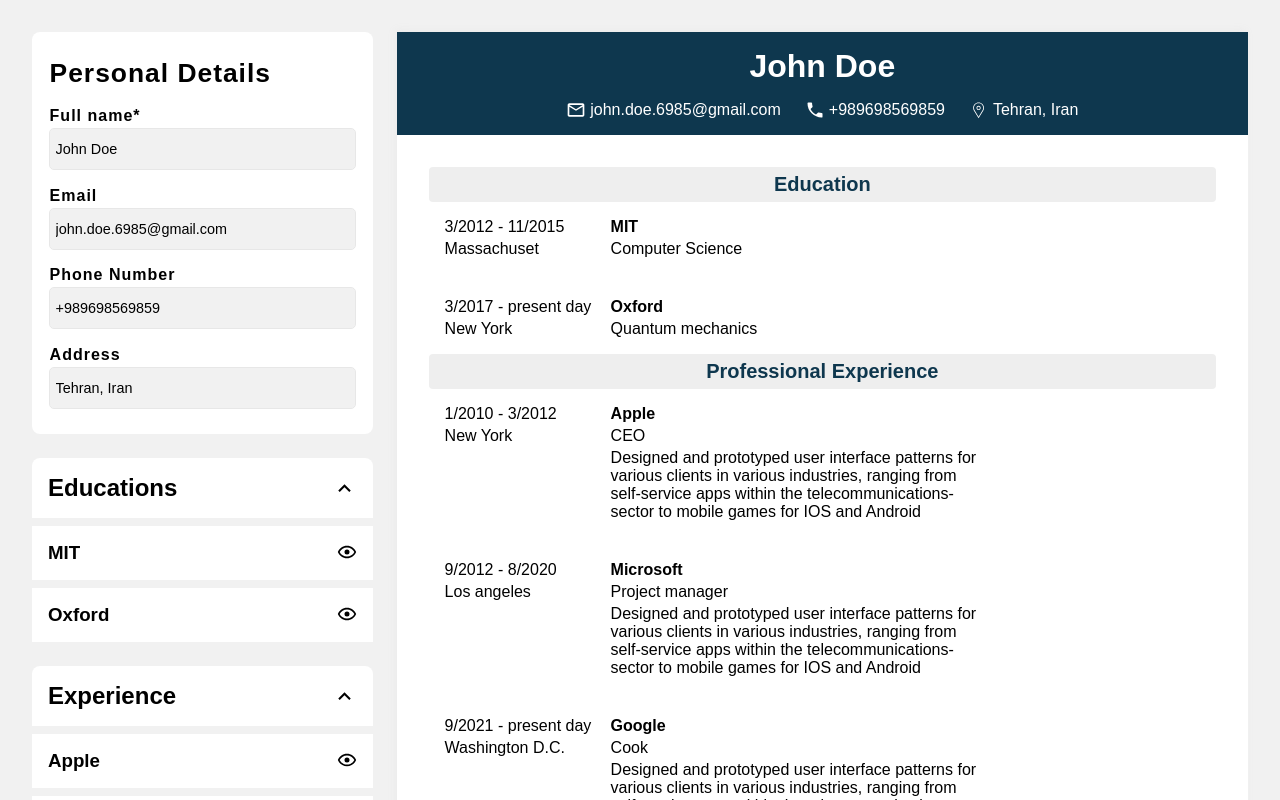
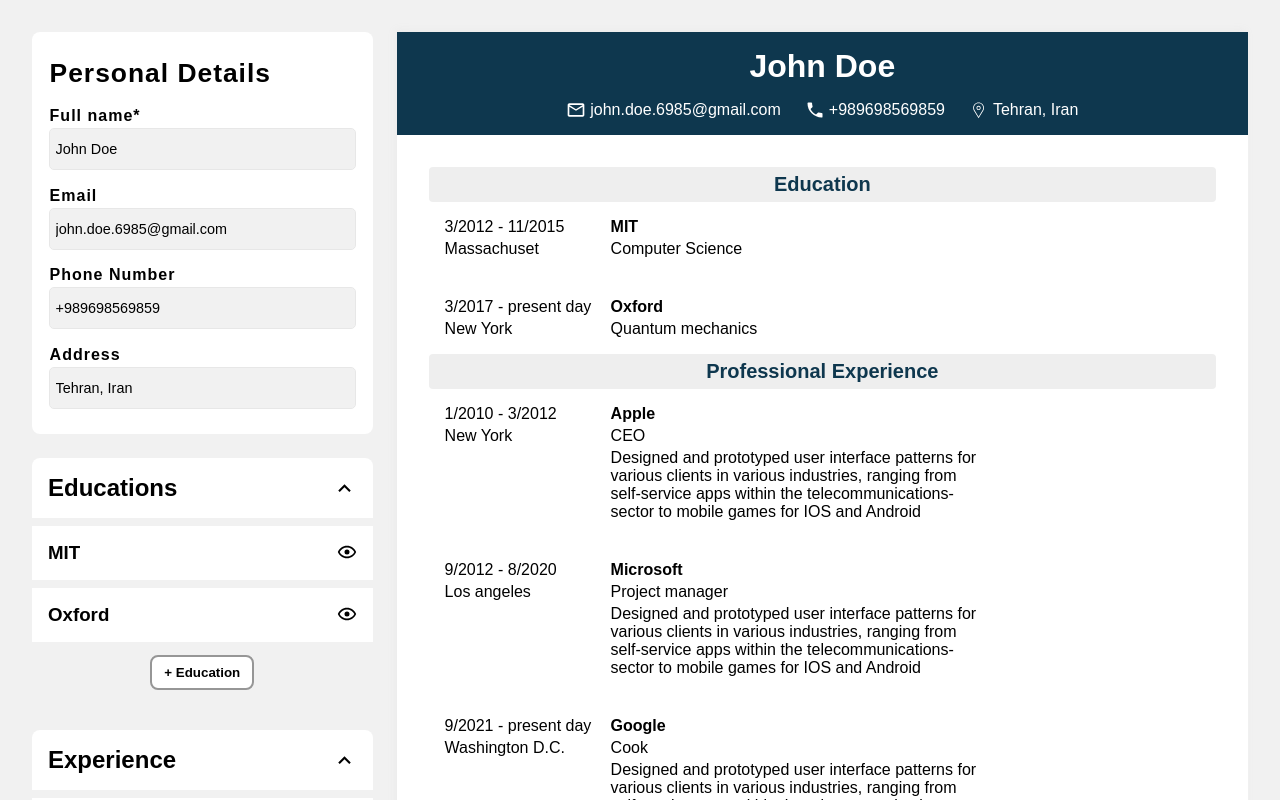
Before and after one commit to itsEmadK/odin-cv, a React (Vite) app: page / in a window 1280 px wide. Shown: the top 800 px of the page. Built offline with nearby package versions, Linux system fonts and the light colour scheme.

Commit message:
Use education form in education section

```diff
--- a/src/App.css
+++ b/src/App.css
@@ -57,3 +57,19 @@ aside form {
 .jobs-header button.collapse {
   transform: rotate(180deg);
 }
+
+section.educations {
+  text-align: center;
+  margin-bottom: 1em;
+}
+
+button.add-edu {
+  appearance: none;
+  background-color: white;
+  padding: 8px 12px;
+  border: 2px solid rgb(150, 150, 150);
+  border-radius: 8px;
+  font-weight: bold;
+  cursor: pointer;
+  margin-top: 1em;
+}
--- a/src/App.jsx
+++ b/src/App.jsx
@@ -5,6 +5,7 @@ import { useState } from 'react';
 import PersonalDetailsForm from './components/PersonalDetailsForm.jsx';
 import EducationList from './components/Educations.jsx';
 import JobsList from './components/Jobs.jsx';
+import EducationForm from './components/EducationForm.jsx';
 
 function App() {
   const [person, setPerson] = useState(personData);
@@ -16,13 +17,18 @@ function App() {
   const [hiddenJobIDs, setHiddenJobIDs] = useState([]);
   const [isJobsExpanded, setIsJobsExpanded] = useState(true);
 
+  const [isEditingEdu, setIsEditingEdu] = useState(false);
+  const [editingEduID, setEditingEduID] = useState(null);
+
   function handlePersonInfoChange(newPerson) {
     setPerson(newPerson);
   }
 
   function handleEducationVisibilityToggle(id) {
     if (hiddenEducationIDs.includes(id)) {
-      setHiddenEducationIDs(hiddenEducationIDs.filter((educationID) => educationID !== id));
+      setHiddenEducationIDs(
+        hiddenEducationIDs.filter((educationID) => educationID !== id)
+      );
     } else {
       setHiddenEducationIDs([...hiddenEducationIDs, id]);
     }
@@ -41,6 +47,60 @@ function App() {
   function handleEducationsExpand() {
     setIsEducationsExpanded(!isEducationsExpanded);
   }
+
+  function handleEducationClick(id) {
+    setIsEditingEdu(true);
+    setEditingEduID(id);
+  }
+
+  function handleEducationEdit(newEducationInfo) {
+    let newEducations = educations;
+    if (editingEduID !== null) {
+      const oldEducation = educations.find(
+        (edu) => edu.id === editingEduID
+      );
+      newEducations = newEducations.filter(
+        (edu) => edu.id !== oldEducation.id
+      );
+      newEducations = [
+        ...newEducations,
+        { id: oldEducation.id, ...newEducationInfo },
+      ];
+    } else {
+      const newID =
+        educations.slice().sort((a, b) => (a.id < b.id ? -1 : 1))[
+          educations.length - 1
+        ].id + 1;
+
+      newEducations = [
+        ...newEducations,
+        { id: newID, ...newEducationInfo },
+      ];
+    }
+
+    console.log(newEducations);
+
+    setPerson({ ...person, educations: newEducations });
+    setEditingEduID(null);
+    setIsEditingEdu(false);
+  }
+
+  function handleEducationDelete() {
+    setPerson({
+      ...person,
+      educations: person.educations.filter(
+        (edu) => edu.id !== editingEduID
+      ),
+    });
+    setEditingEduID(null);
+    setIsEditingEdu(false);
+  }
+
+  function handleEducationCancelEdit() {
+    setEditingEduID(null);
+    setIsEditingEdu(false);
+  }
+
   function handleJobsExpand() {
     setIsJobsExpanded(!isJobsExpanded);
   }
@@ -53,22 +113,48 @@ function App() {
           onChange={handlePersonInfoChange}
         ></PersonalDetailsForm>
         <section className="educations">
-          <div className={`educations-header ${isEducationsExpanded && 'expanded'}`}>
+          <div
+            className={`educations-header ${isEducationsExpanded && 'expanded'}`}
+          >
             <h2>Educations</h2>
             <button
               onClick={handleEducationsExpand}
               className={isEducationsExpanded ? 'collapse' : 'expand'}
             ></button>
           </div>
-          {isEducationsExpanded && (
+
+          {isEducationsExpanded && isEditingEdu && (
+            <EducationForm
+              education={
+                editingEduID !== null
+                  ? educations.find((edu) => edu.id === editingEduID)
+                  : null
+              }
+              onCancel={handleEducationCancelEdit}
+              onSubmit={handleEducationEdit}
+              onDelete={handleEducationDelete}
+            ></EducationForm>
+          )}
+
+          {isEducationsExpanded && !isEditingEdu && (
             <EducationList
               educations={educations}
               hiddenEducationIDs={hiddenEducationIDs}
               onItemVisibilityToggle={handleEducationVisibilityToggle}
-              onItemClick={(id) => {
-                console.log(id);
+              onItemClick={handleEducationClick}
+            ></EducationList>
+          )}
+
+          {!isEditingEdu && (
+            <button
+              onClick={() => {
+                setIsEditingEdu(true);
+                setEditingEduID(null);
               }}
-            ></EducationList>
+              className="add-edu"
+            >
+              + Education
+            </button>
           )}
         </section>
 
@@ -92,13 +178,16 @@ function App() {
           )}
         </section>
       </aside>
+
       <Resume
         person={{
           ...person,
           educations: person.educations.filter(
             (education) => !hiddenEducationIDs.includes(education.id)
           ),
-          jobs: person.jobs.filter((job) => !hiddenJobIDs.includes(job.id)),
+          jobs: person.jobs.filter(
+            (job) => !hiddenJobIDs.includes(job.id)
+          ),
         }}
       ></Resume>
     </main>
```
